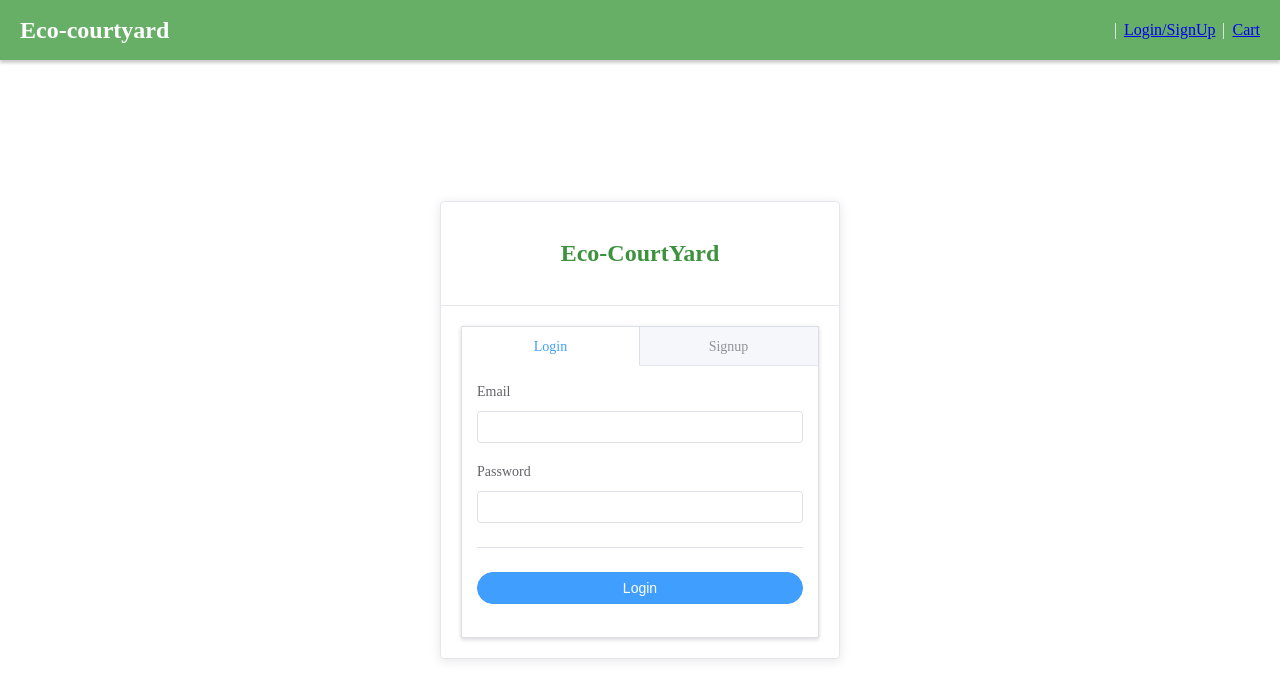
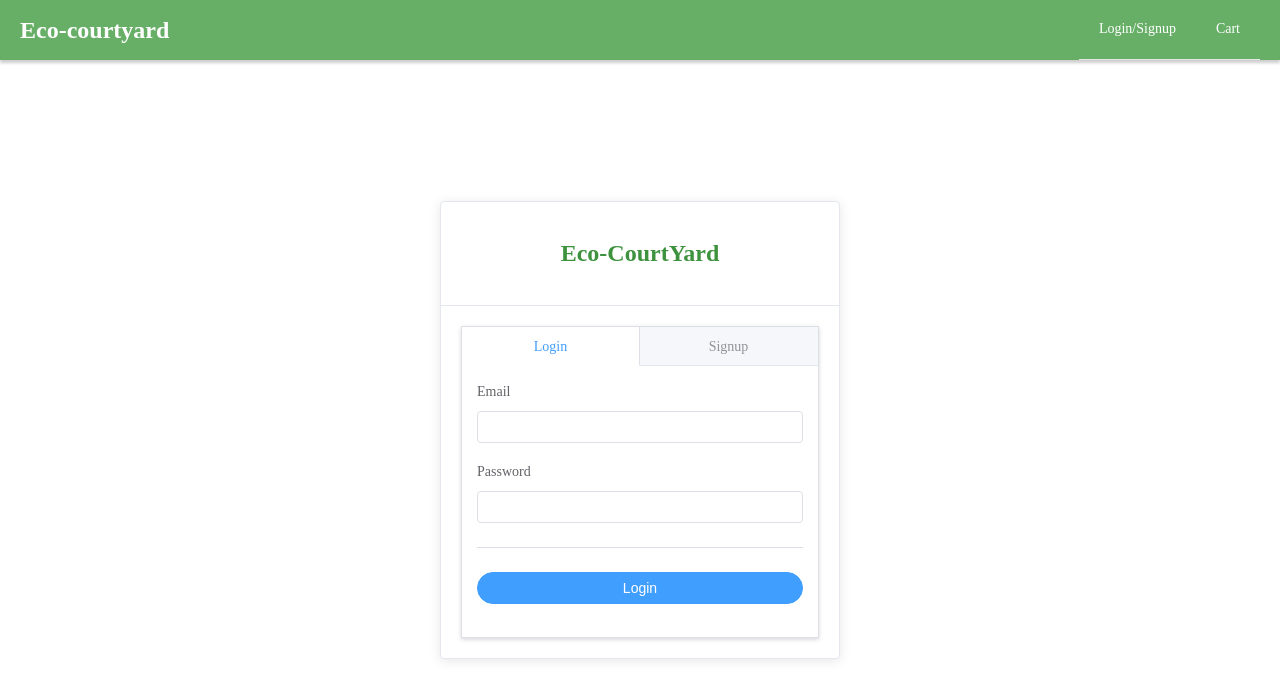
Before and after one commit to waiting33118/eco-courtyard, a Vue app in the folder frontend/: page /auth in a window 1280 px wide. Shown: the top 700 px of the page. Built offline with nearby package versions, Linux system fonts and the light colour scheme; no server answers.

Commit message:
feat: move api into store action

```diff
--- a/frontend/src/components/Navbar.vue
+++ b/frontend/src/components/Navbar.vue
@@ -1,28 +1,6 @@
-<template>
-  <div class="container">
-    <router-link to="/" class="title"><h1>Eco-courtyard</h1></router-link>
-    <div>
-      <span v-if="userIsAuth">Hello, {{ userInfo.username }}</span>
-      <el-divider v-if="!userIsAuth" direction="vertical"></el-divider>
-      <router-link v-if="!userIsAuth" to="/auth">Login/SignUp</router-link>
-      <el-divider direction="vertical"></el-divider>
-      <router-link to="/cart">Cart</router-link>
-      <el-divider v-if="userIsAuth" direction="vertical"></el-divider>
-      <router-link v-if="userIsAuth" to="/restaurant">Restaurant</router-link>
-      <el-divider v-if="userInfo.isAdmin" direction="vertical"></el-divider>
-      <router-link v-if="userInfo.isAdmin" to="/maintenance">Admin</router-link>
-      <el-divider v-if="userIsAuth" direction="vertical"></el-divider>
-      <el-button v-if="userIsAuth" size="mini" @click="handleLogout"
-        >Logout</el-button
-      >
-    </div>
-  </div>
-</template>
-
 <script>
 import { computed } from '@vue/reactivity';
 import { useStore } from 'vuex';
-import axios from '../plugins/axios';
 import { useRouter } from 'vue-router';
 import { onMounted } from '@vue/runtime-core';
 
@@ -34,32 +12,12 @@ export default {
     const userIsAuth = computed(() => store.getters.getIsAuth);
     const userInfo = computed(() => store.getters.getUserInfo);
 
-    const handleLogout = async () => {
-      try {
-        await axios.post('/user/logout');
-        store.dispatch('setIsAuth', false);
-        store.dispatch('setUserInfo', {
-          userId: '',
-          email: '',
-          username: '',
-          haveStore: '',
-          isAdmin: ''
-        });
-        router.push('/auth');
-      } catch (error) {
-        router.push('/auth');
-      }
+    const handleLogout = () => {
+      store.dispatch('setUserLogout');
+      router.push('/auth');
     };
 
-    onMounted(async () => {
-      try {
-        const { data } = await axios.get('/user/profile');
-        store.dispatch('setUserInfo', { ...data.result });
-        store.dispatch('setIsAuth', true);
-      } catch {
-        store.dispatch('setIsAuth', false);
-      }
-    });
+    onMounted(() => store.dispatch('setUserInfo'));
 
     return {
       userIsAuth,
@@ -69,6 +27,37 @@ export default {
   }
 };
 </script>
+
+<template>
+  <div class="container">
+    <router-link to="/" class="title"><h1>Eco-courtyard</h1></router-link>
+
+    <el-menu
+      mode="horizontal"
+      background-color="transparent"
+      class="menu"
+      :ellipsis="false"
+      default-active="/"
+      text-color="#ffffff"
+      active-text-color="#184d19"
+      hover-background-color="transparent"
+      router
+    >
+      <span class="greet" v-if="userIsAuth"
+        >Hello, {{ userInfo.username }}</span
+      >
+      <el-menu-item v-if="!userIsAuth" index="/auth">Login/Signup</el-menu-item>
+      <el-menu-item index="/cart">Cart</el-menu-item>
+      <el-menu-item v-if="userIsAuth" index="/restaurant"
+        >Restaurant</el-menu-item
+      >
+      <el-menu-item v-if="userIsAuth && userInfo.isAdmin" index="/maintenance"
+        >Admin</el-menu-item
+      >
+      <span class="logout" v-if="userIsAuth" @click="handleLogout">Logout</span>
+    </el-menu>
+  </div>
+</template>
 
 <style lang="scss" scoped>
 .title {
@@ -82,5 +71,24 @@ export default {
   display: flex;
   justify-content: space-between;
   align-items: center;
+
+  .menu {
+    height: 100%;
+
+    .greet {
+      color: #ffffff;
+      line-height: 60px;
+      padding: 0 10px;
+      user-select: none;
+    }
+
+    .logout {
+      color: #ffffff;
+      line-height: 60px;
+      user-select: none;
+      cursor: pointer;
+      padding: 0 10px;
+    }
+  }
 }
 </style>
```
